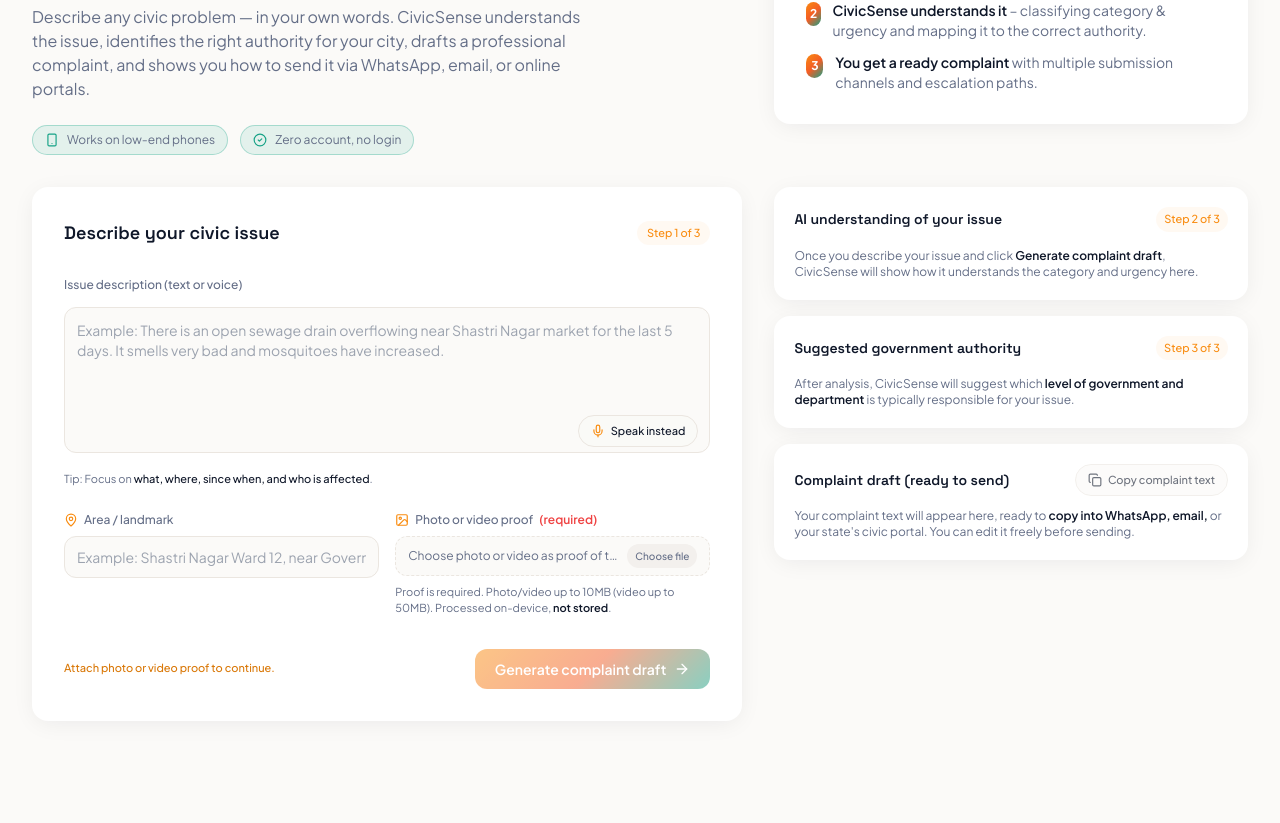
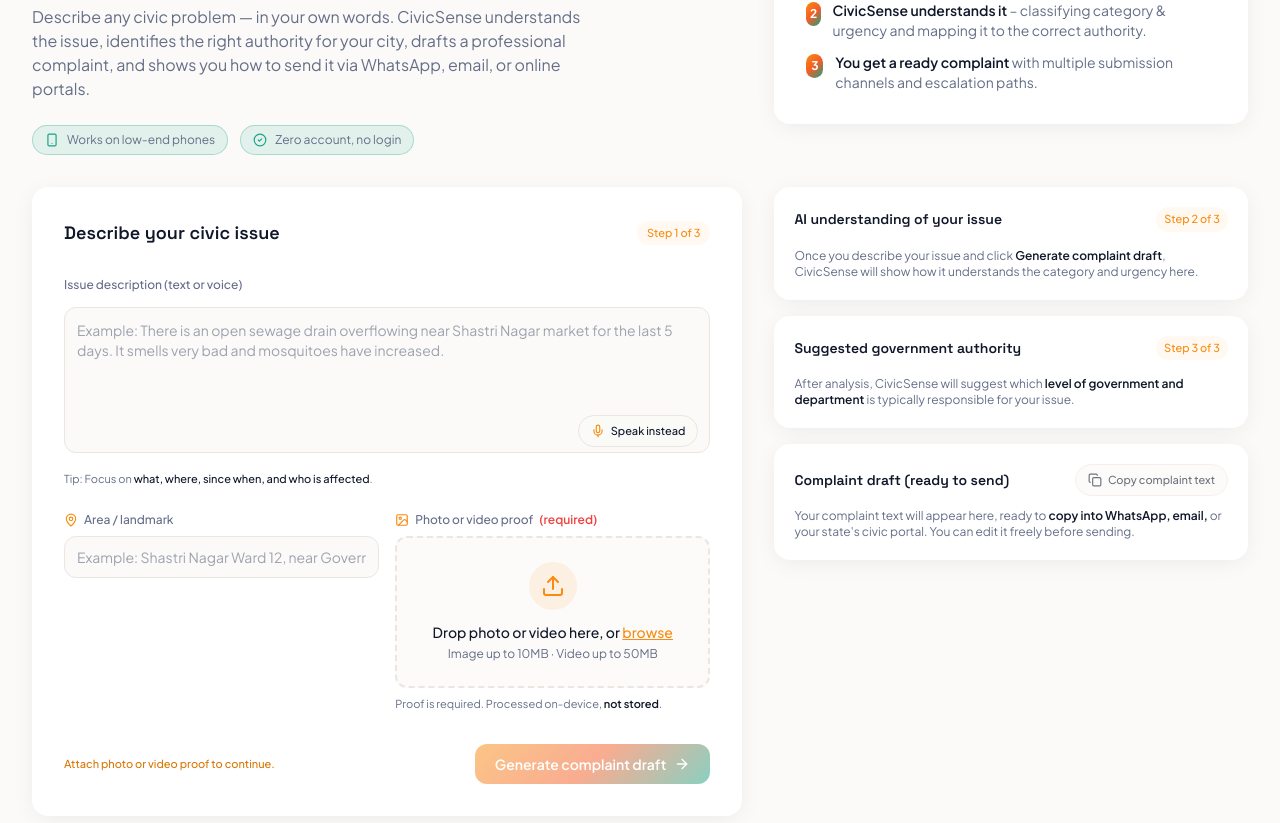
Before and after one commit to sanchit1606/bharatsetu-connect, a React (Vite) app: page /civicsense in a window 1280 px wide. Shown: the part 327-1150 px from the top of the page. Built offline with nearby package versions, Linux system fonts and the light colour scheme.

Commit message:
feat: enhance file upload component in CivicSense with improved UI and video support

```diff
--- a/src/pages/CivicSense.tsx
+++ b/src/pages/CivicSense.tsx
@@ -12,6 +12,9 @@
   Copy,
   Send,
   Smartphone,
+  Upload,
+  FileVideo,
+  X,
 } from "lucide-react";
 import ScrollReveal from "@/components/ScrollReveal";
 
@@ -460,22 +463,55 @@
                     <ImageIcon className="w-3.5 h-3.5 text-primary" />
                     Photo or video proof <span className="text-destructive font-semibold">(required)</span>
                   </label>
-                  <label className="flex h-10 items-center justify-between gap-2 rounded-xl border border-dashed border-border bg-background px-3 text-xs text-muted-foreground cursor-pointer hover:bg-muted/60">
-                    <span className="truncate">
-                      {photo ? photo.name : "Choose photo or video as proof of the issue"}
-                    </span>
-                    <span className="shrink-0 px-2 py-1 rounded-lg bg-muted text-[10px] font-medium">
-                      Choose file
-                    </span>
+                  <label className="flex min-h-[120px] flex-col items-center justify-center gap-3 rounded-xl border-2 border-dashed border-border bg-muted/30 px-4 py-6 text-center cursor-pointer transition-colors hover:border-primary/40 hover:bg-muted/50 focus-within:border-primary/60 focus-within:ring-2 focus-within:ring-primary/20">
                     <input
                       type="file"
                       accept="image/*,video/*"
-                      className="hidden"
+                      className="absolute w-0 h-0 opacity-0 pointer-events-none"
                       onChange={handlePhotoChange}
                     />
+                    {photo ? (
+                      <div className="flex flex-col items-center gap-2 w-full">
+                        <div className="flex items-center gap-2 rounded-lg bg-background/80 px-3 py-2 border border-border w-full max-w-sm">
+                          {photo.type.startsWith("video/") ? (
+                            <FileVideo className="w-5 h-5 text-primary shrink-0" />
+                          ) : (
+                            <ImageIcon className="w-5 h-5 text-primary shrink-0" />
+                          )}
+                          <span className="truncate text-sm font-medium text-foreground">{photo.name}</span>
+                          <button
+                            type="button"
+                            onClick={(e) => {
+                              e.preventDefault();
+                              e.stopPropagation();
+                              setPhoto(null);
+                            }}
+                            className="ml-auto p-1 rounded-md hover:bg-muted text-muted-foreground hover:text-foreground"
+                            aria-label="Remove file"
+                          >
+                            <X className="w-4 h-4" />
+                          </button>
+                        </div>
+                        <span className="text-xs text-muted-foreground">Tap to change file</span>
+                      </div>
+                    ) : (
+                      <>
+                        <div className="rounded-full bg-primary/10 p-3">
+                          <Upload className="w-6 h-6 text-primary" />
+                        </div>
+                        <div className="space-y-1">
+                          <p className="text-sm font-medium text-foreground">
+                            Drop photo or video here, or <span className="text-primary underline">browse</span>
+                          </p>
+                          <p className="text-xs text-muted-foreground">
+                            Image up to 10MB · Video up to 50MB
+                          </p>
+                        </div>
+                      </>
+                    )}
                   </label>
                   <p className="text-[11px] text-muted-foreground">
-                    Proof is required. Photo/video up to 10MB (video up to 50MB). Processed on-device,{" "}
+                    Proof is required. Processed on-device,{" "}
                     <span className="font-semibold text-foreground">not stored</span>.
                   </p>
                 </div>
```
